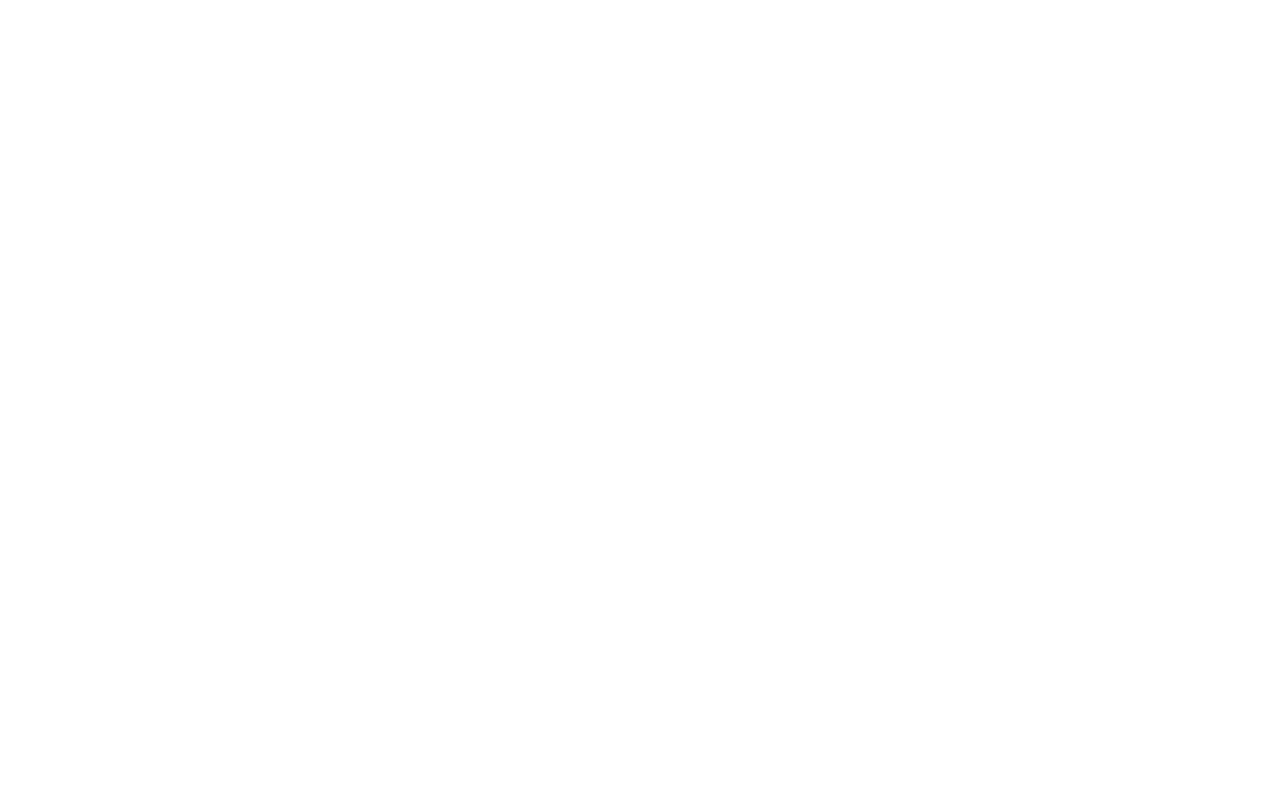
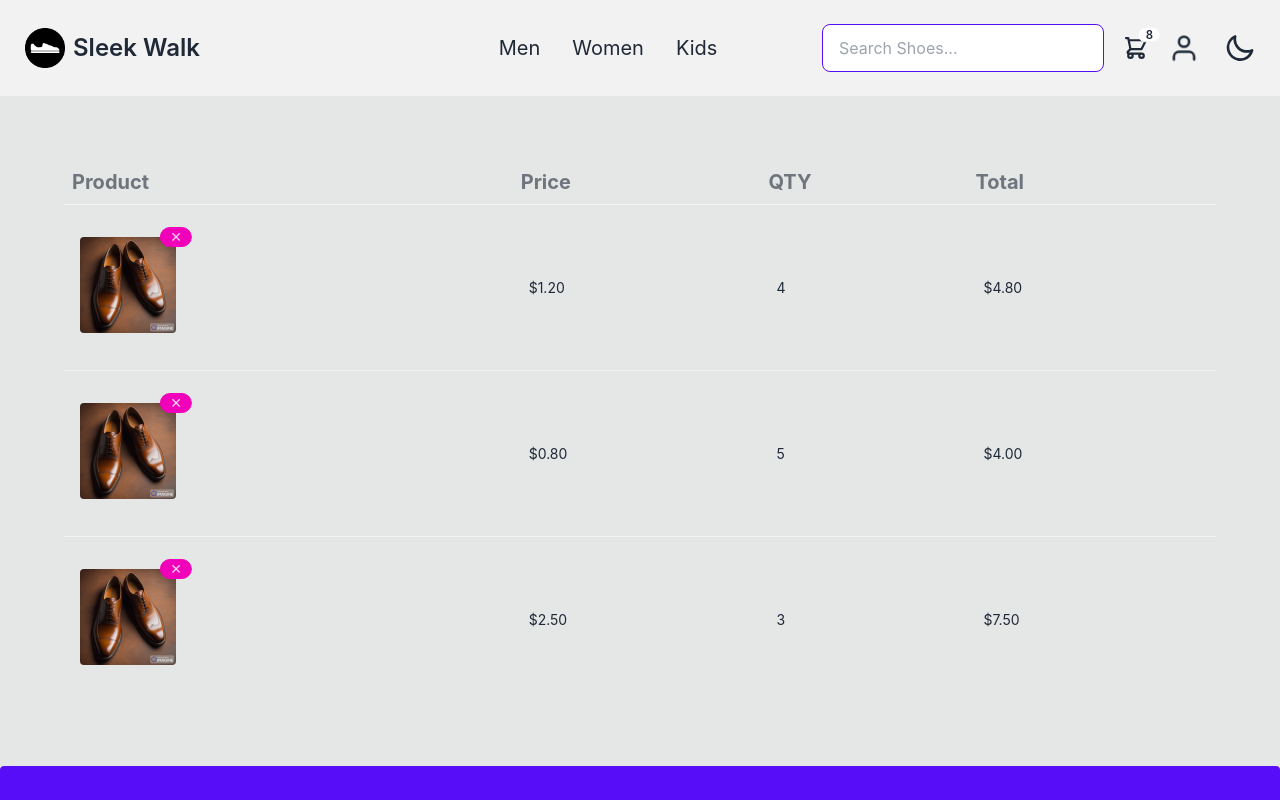
Before and after one commit to Ziyad-Aljaser/sleek-walk, a React (Create React App) app in the folder client/: page /cart in a window 1280 px wide. Before the commit this address had no page. Shown: the top 800 px of the page. Built offline with nearby package versions, Linux system fonts and the light colour scheme.

Commit message:
Added Cart Page

```diff
--- a/client/src/App.js
+++ b/client/src/App.js
@@ -5,6 +5,7 @@ import Home from "./pages/Home";
 import Login from "./pages/Login";
 import Signup from "./pages/Signup";
 import ShoeDetails from "./pages/ShoeDetails";
+import Cart from "./pages/Cart";
 import AboutUs from "./pages/AboutUs";
 import ContactUs from "./pages/ContactUs";
 
@@ -18,6 +19,7 @@ function App() {
         <Route path="/login" element={<Login />} />
         <Route path="/signup" element={<Signup />} />
         <Route path="/shoes-details/:id" element={<ShoeDetails />} />
+        <Route path="/cart" element={<Cart />} />
         <Route path="/about" element={<AboutUs />} />
         <Route path="/contact" element={<ContactUs />} />
       </Routes>
--- a/client/src/components/Navbar.jsx
+++ b/client/src/components/Navbar.jsx
@@ -146,7 +146,7 @@ const Navbar = () => {
                 <span className="font-bold text-lg">8 Items</span>
                 <span className="text-info">Subtotal: $999</span>
                 <div className="card-actions">
-                  <button className="btn btn-primary btn-block">View cart</button>
+                  <button className="btn btn-primary btn-block"><Link to="/cart">View cart</Link></button>
                 </div>
               </div>
             </div>
--- /dev/null
+++ b/client/src/pages/Cart.jsx
@@ -0,0 +1,72 @@
+import React, { useState } from 'react';
+
+import Layout from "../components/Layout";
+
+import men_dress_shoes_1 from "../assets/Shoes_Images/men_dress_shoes_1.png"
+
+export default function Cart() {
+  // Sample data for demonstration
+  const [products, setProducts] = useState([
+    { product: "Apple", price: 1.2, qty: 4, total: 4.8, img: men_dress_shoes_1 },
+    { product: "Banana", price: 0.8, qty: 5, total: 4.0, img: men_dress_shoes_1 },
+    { product: "Cherry", price: 2.5, qty: 3, total: 7.5, img: men_dress_shoes_1 },
+  ]);
+
+  // Delete Button Handler
+  const handleDelete = (productName) => {
+    const updatedProducts = products.filter(p => p.product !== productName);
+    setProducts(updatedProducts);
+    console.log("Deleted Successfully")
+  }
+
+  return (
+    <Layout>
+      <div className="p-2 sm:p-16 bg-base-300">
+        <table className="table w-full">
+
+          {/* Table Header */}
+          <thead>
+            <tr>
+              <th className="text-xl font-bold p-2">Product</th>
+              <th className="text-xl font-bold p-2">Price</th>
+              <th className="text-xl font-bold p-2">QTY</th>
+              <th className="text-xl font-bold p-2">Total</th>
+            </tr>
+          </thead>
+
+          {/* Table Content */}
+          <tbody>
+            {products.map((product, index) => (
+              <tr key={index}>
+
+                {/* Product image with the delete button */}
+                <td className="py-8">
+                  <div className="indicator">
+                    <span
+                      className="indicator-item badge badge-secondary cursor-pointer"
+                      onClick={() => handleDelete(product.product)} // Using product name to identify which product to delete
+                    >
+                      ✕
+                    </span>
+                    <div className="avatar">
+                      <div className="w-16 sm:w-24 rounded">
+                        <img src={product.img} alt={product.product} />
+                      </div>
+                    </div>
+                  </div>
+                </td>
+
+                <td>${product.price.toFixed(2)}</td>
+                <td>{product.qty}</td>
+                <td>${product.total.toFixed(2)}</td>
+
+              </tr>
+            ))}
+          </tbody>
+
+        </table>
+      </div>
+    </Layout>
+  );
+
+}
```
